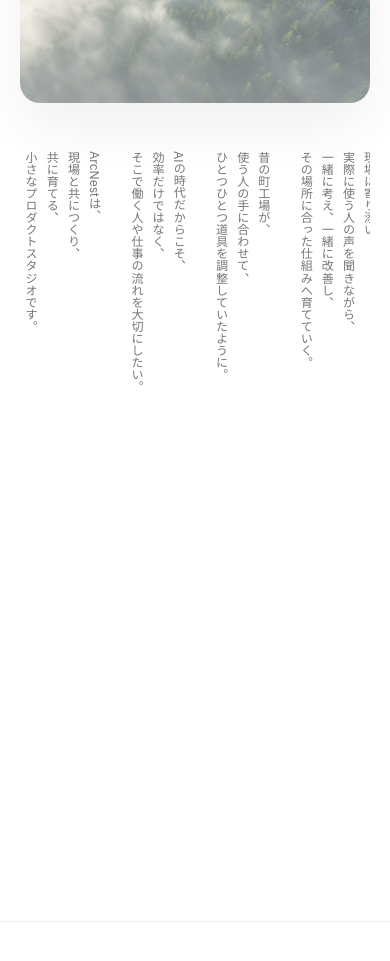
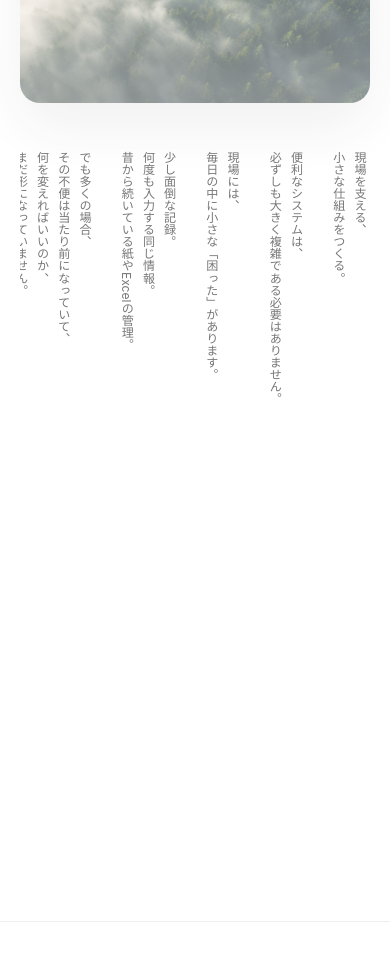
Before and after one commit to yamauchi1919349-dot/arcnest-site, a Next.js app: page / in a window 390 px wide. Shown: the part 1073-2034 px from the top of the page. Built offline with nearby package versions, Linux system fonts and the light colour scheme.

Commit message:
Redesign ArcNest brand experience

```diff
--- a/src/app/globals.css
+++ b/src/app/globals.css
@@ -281,12 +281,12 @@ a {
 @keyframes philosophy-text-drift {
   0%,
   8% {
-    transform: translateX(0);
+    transform: translateX(calc(-100% + 100vw - 2.5rem));
   }
 
   92%,
   100% {
-    transform: translateX(calc(-100% + 100vw - 2.5rem));
+    transform: translateX(0);
   }
 }
 
@@ -595,7 +595,7 @@ a {
   }
 
   .philosophy-section .hero-note p {
-    animation: philosophy-text-drift 150s linear infinite;
+    animation: philosophy-text-drift 110s linear infinite;
     height: 100%;
     max-height: 100%;
     max-width: none;
```
